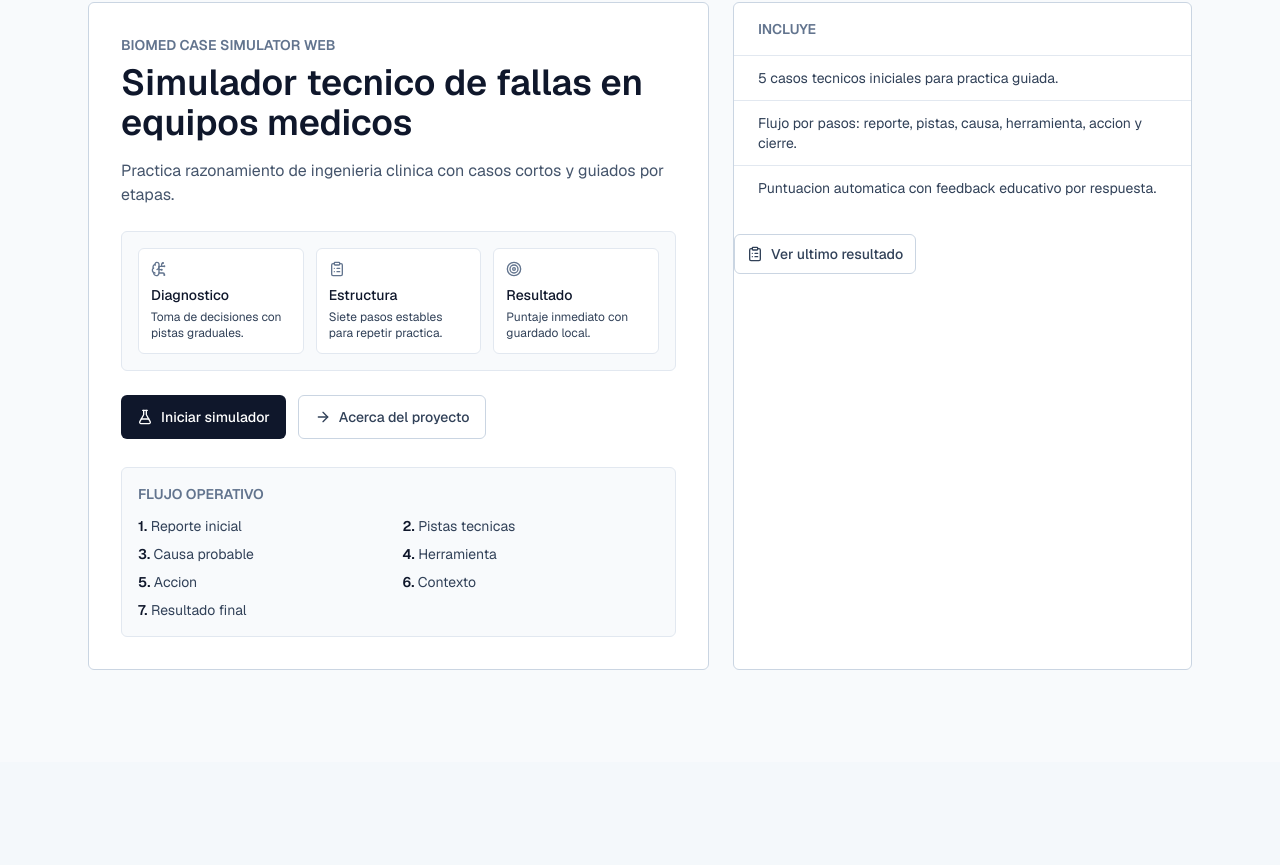
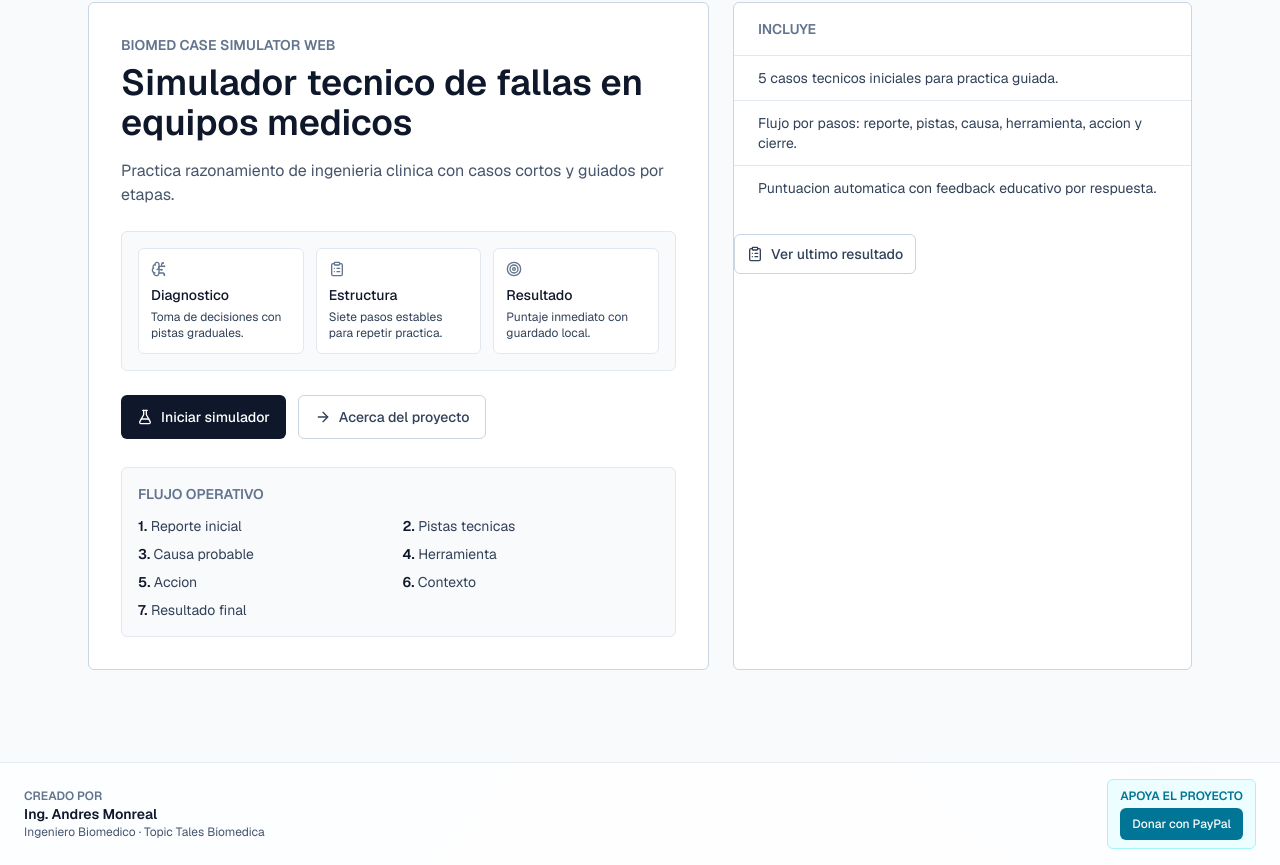
Before and after one commit to sircalch/biomed-case-simulator, a Next.js app: page / in a window 1280 px wide. Shown: the part 160-1025 px from the top of the page. Before the commit the page ends 922 px from the top, so only its background shows below. Built offline with nearby package versions, Linux system fonts and the light colour scheme; no server answers.

Commit message:
Add author credit and donation section in footer

```diff
--- a/app/layout.tsx
+++ b/app/layout.tsx
@@ -20,6 +20,8 @@
     "Simulador web de casos tecnicos para practicar diagnostico de fallas en equipos medicos.",
 };
 
+const DONATION_URL = process.env.NEXT_PUBLIC_DONATION_URL ?? "";
+
 export default function RootLayout({
   children,
 }: Readonly<{
@@ -35,7 +37,7 @@
           <div className="bg-cyan-50/80">
             <div className="mx-auto flex w-full max-w-7xl items-center justify-between gap-3 border-b border-cyan-100 px-4 py-2 md:px-6">
               <p className="text-xs font-medium text-slate-700">
-              Flujo por etapas para diagnostico tecnico y retroalimentacion inmediata.
+                Flujo por etapas para diagnostico tecnico y retroalimentacion inmediata.
               </p>
               <Link
                 href="/cases"
@@ -81,6 +83,38 @@
           </div>
         </header>
         <div className="flex-1">{children}</div>
+        <footer className="border-t border-slate-200/80 bg-white/90">
+          <div className="mx-auto flex w-full max-w-7xl flex-wrap items-center justify-between gap-4 px-4 py-4 md:px-6">
+            <div>
+              <p className="text-xs font-semibold uppercase tracking-wide text-slate-500">
+                Creado por
+              </p>
+              <p className="text-sm font-semibold text-slate-900">
+                Ing. Andres Monreal
+              </p>
+              <p className="text-xs text-slate-600">
+                Ingeniero Biomedico · Topic Tales Biomedica
+              </p>
+            </div>
+            <div className="rounded-md border border-cyan-200 bg-cyan-50 px-3 py-2">
+              <p className="text-xs font-semibold uppercase tracking-wide text-cyan-700">
+                Apoya el proyecto
+              </p>
+              {DONATION_URL ? (
+                <a
+                  href={DONATION_URL}
+                  target="_blank"
+                  rel="noreferrer"
+                  className="mt-1 inline-flex min-h-8 items-center justify-center rounded-md bg-cyan-700 px-3 py-1 text-xs font-medium text-white transition hover:bg-cyan-600"
+                >
+                  Donar con PayPal
+                </a>
+              ) : (
+                <p className="mt-1 text-xs text-cyan-700">Donaciones pronto.</p>
+              )}
+            </div>
+          </div>
+        </footer>
       </body>
     </html>
   );
```
